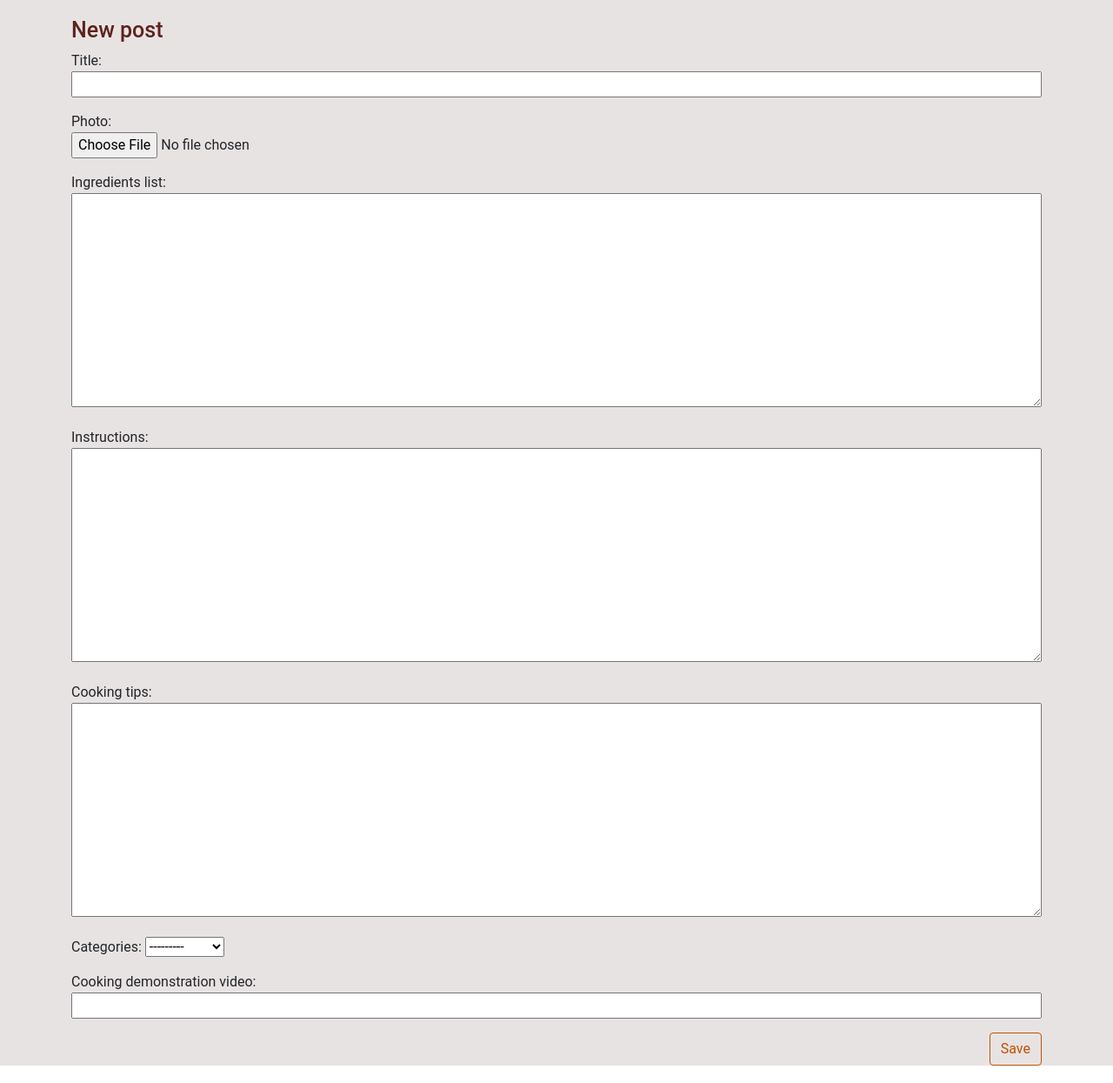
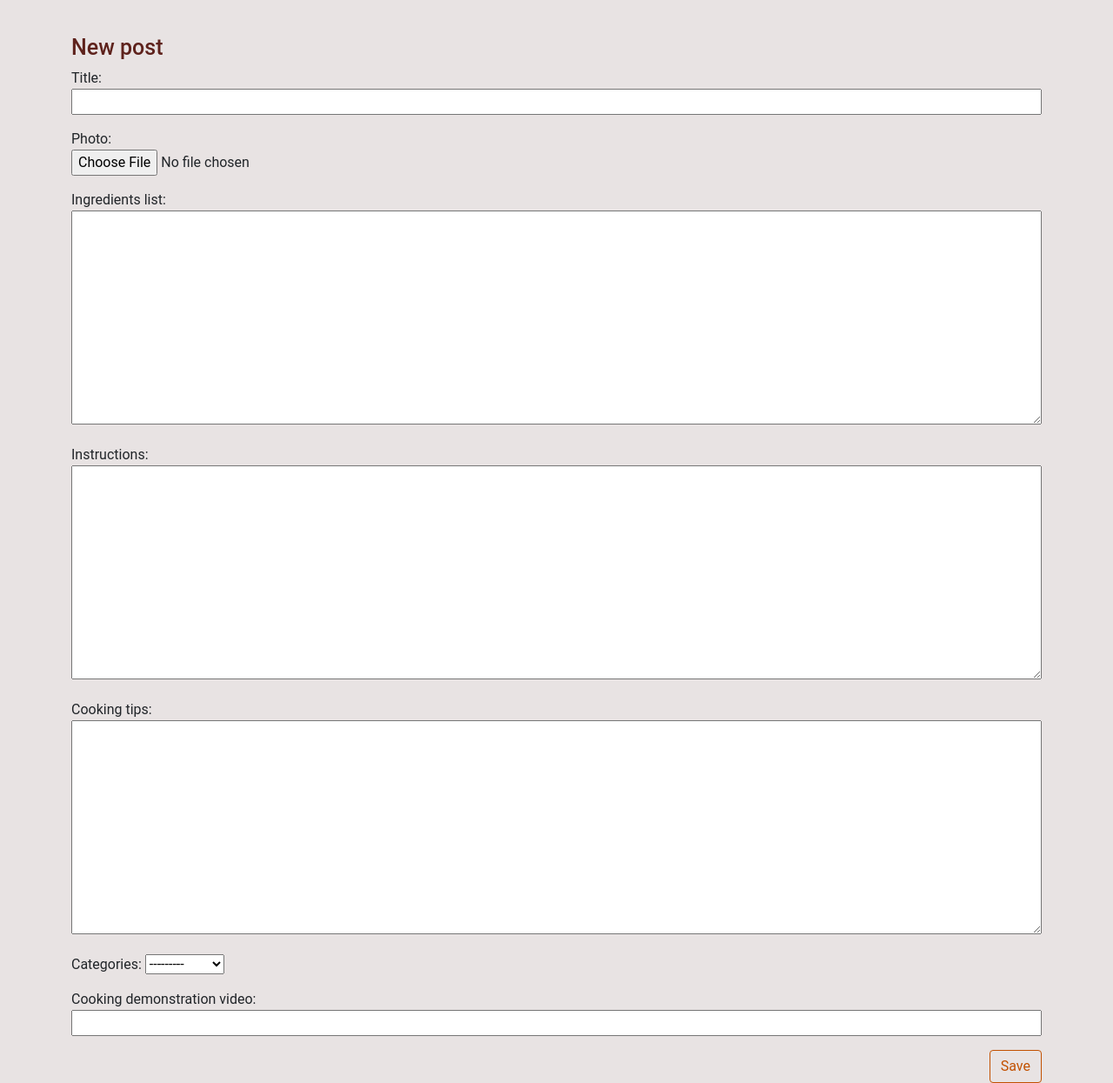
Before and after one commit to joanita-51/my-first-blog, a Django app: page /post/new/ in a window 1280 px wide. Shown: the part 152-1397 px from the top of the page at 87% size. Run offline with Django 4.2, Linux system fonts and the light colour scheme.

Commit message:
adding padding on the edit page

```diff
--- a/Website/blog/templates/blog/post_edit.html
+++ b/Website/blog/templates/blog/post_edit.html
@@ -1,7 +1,7 @@
 {% extends 'blog/base.html' %}
 
 {% block content %}
-<div class="container">
+<div class="container" style="padding-top: 20px; padding-bottom: 20px;">
     <h2>New post</h2>
     <form method="POST" class="post-form">{% csrf_token %}
         {{ form.as_p }}
```
